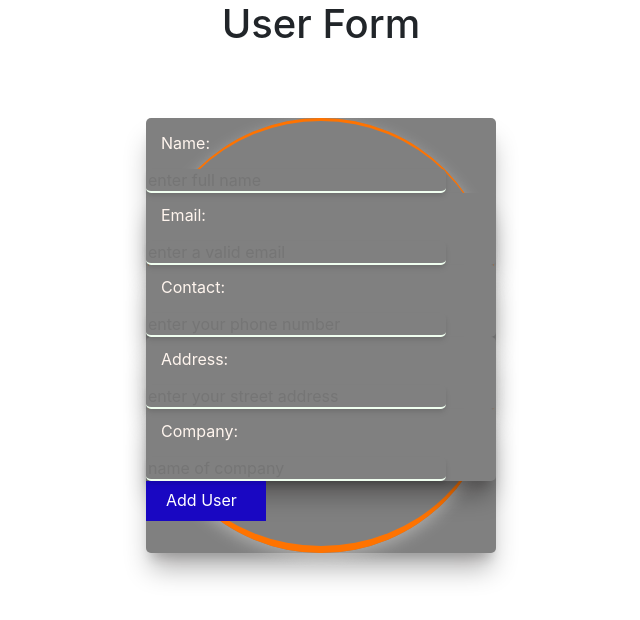
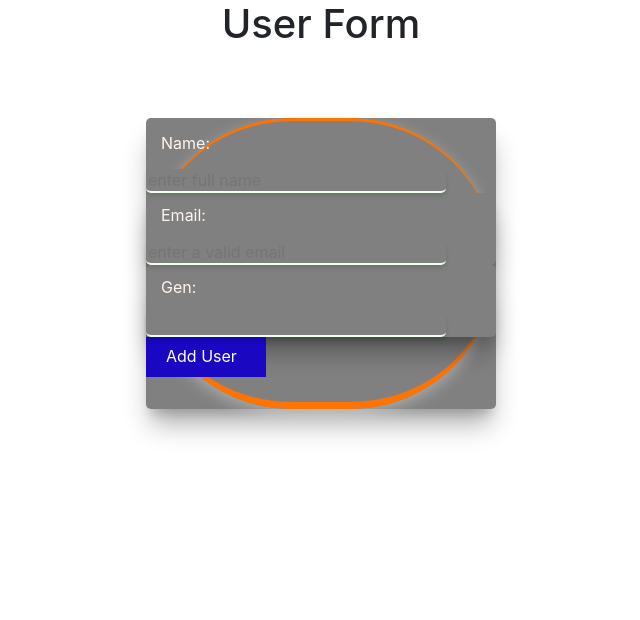
Before and after one commit to shawlycode/react-users, a React (Create React App) app: page / in a window 1280 px wide. Shown: the top 620 px of the page, without its empty margins (319-959 px from the left). Built offline with nearby package versions, Linux system fonts and the light colour scheme.

Commit message:
refactired component

```diff
--- a/src/Component/User.jsx
+++ b/src/Component/User.jsx
@@ -7,9 +7,7 @@ const User = ({ user, index }) => {
       <hr />
       <h4>Name:{user.name}</h4>
       <p>Email:{user.email}</p>
-      <p>Phone:{user.phone}</p>
-      <p>Address:{user.address}</p>
-      <p>Company:{user.company}</p>
+      <p>Gen:{user.gen}</p>
     </div>
   );
 };
--- a/src/Component/UserForm.jsx
+++ b/src/Component/UserForm.jsx
@@ -6,7 +6,7 @@ class UserForm extends Component {
     this.state = {
       name: "",
       email: "",
-      phonenumber: "",
+      gen: "",
     };
   }
   handleChange = (e) => {
@@ -18,9 +18,7 @@ class UserForm extends Component {
     this.setState({
       name: "",
       email: "",
-      phone: "",
-      address: "",
-      company: "",
+      Gen: "",
     });
   };
   render() {
@@ -50,33 +48,12 @@ class UserForm extends Component {
               />
             </div>
             <div className="form-content">
-              <label htmlFor="Phone Number">Contact:</label>
+              <label htmlFor="Number">Gen:</label>
               <input
-                type="Phone Number"
-                name="Phonenumber"
-                placeholder="enter your phone number"
+                type="Number"
+                name="gen"
                 onChange={this.handleChange}
                 value={this.state.phone}
-              />
-            </div>
-            <div className="form-content">
-              <label htmlFor="address">Address:</label>
-              <input
-                type="text"
-                name="address"
-                placeholder="enter your street address"
-                onChange={this.handleChange}
-                value={this.state.address}
-              />
-            </div>
-            <div className="form-content">
-              <label htmlFor="company">Company:</label>
-              <input
-                type="text"
-                name="company"
-                placeholder="name of company"
-                onChange={this.handleChange}
-                value={this.state.company}
               />
             </div>
             <button>Add User</button>
```
Also changed, not shown: src/Component/UserList.jsx (+12 -10 lines).
